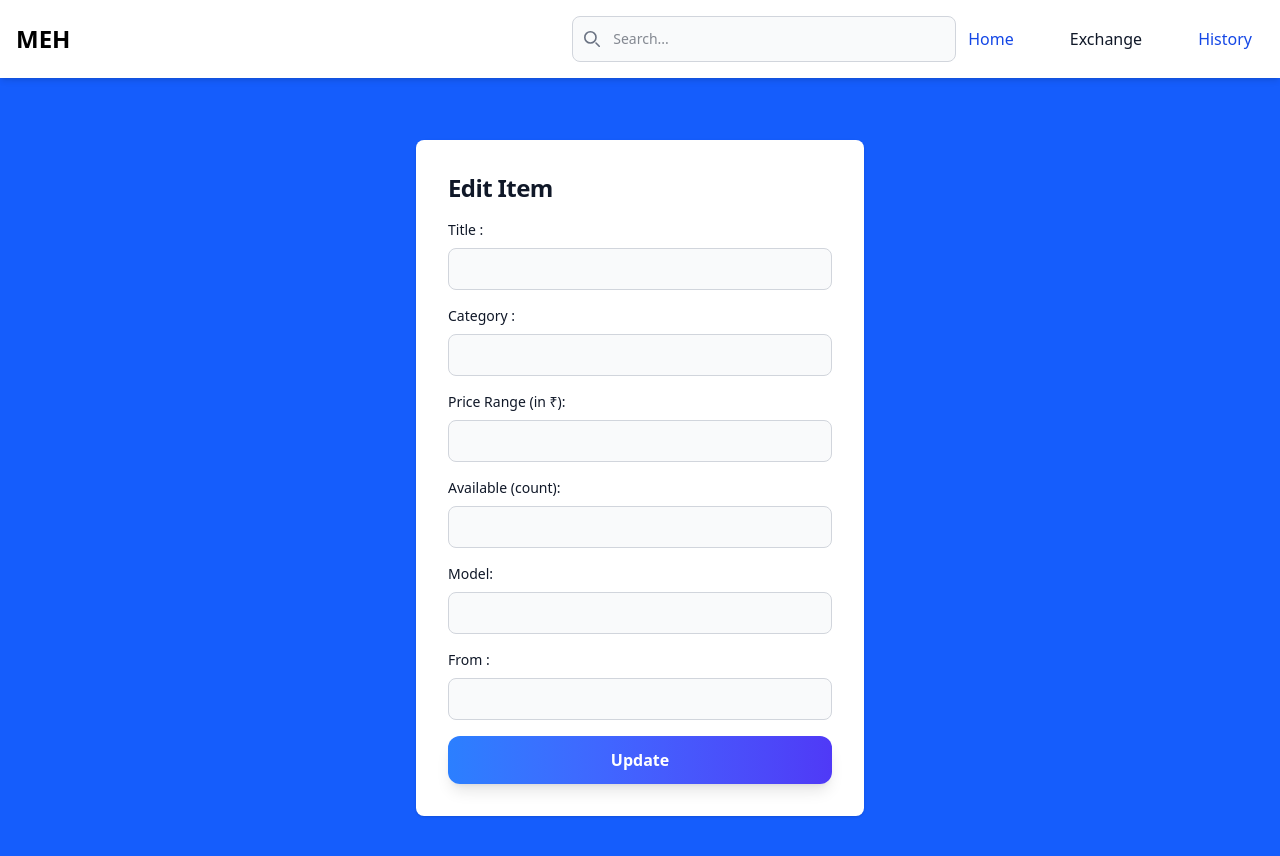
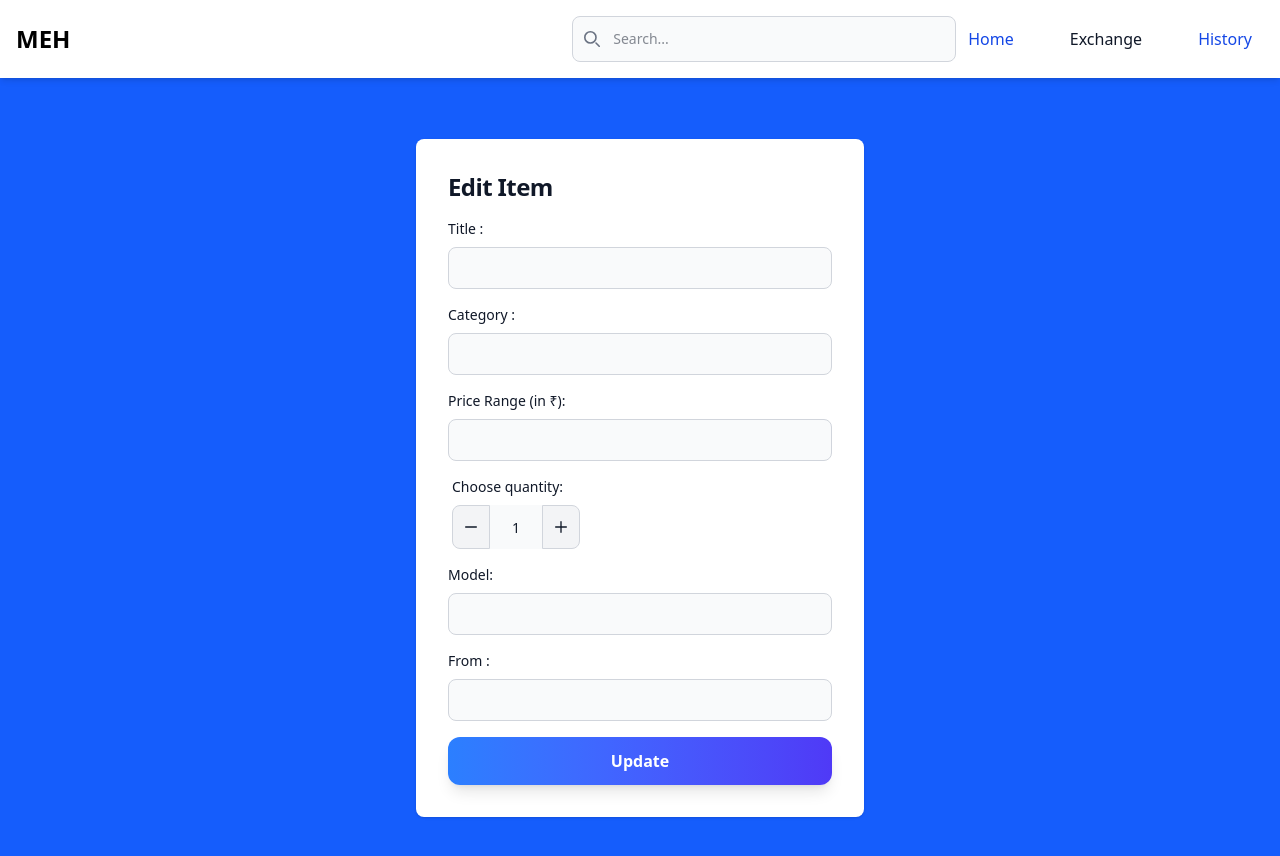
Before and after one commit to Mushtaq1295/MEH-v1, a React (Vite) app in the folder frontend/: page /details/engineedit in a window 1280 px wide. Shown: the top 856 px of the page. Built offline with nearby package versions, Linux system fonts and the light colour scheme; no server answers; a web font is replaced by a local one.

Commit message:
available functionality done

```diff
--- a/frontend/src/components/Accessories/AccessCheckoutForm.jsx
+++ b/frontend/src/components/Accessories/AccessCheckoutForm.jsx
@@ -9,6 +9,18 @@ const EditForm = () => {
 
     const [phone, setPhone] = useState("");
     const [error, setError] = useState("");
+
+    const [quantity, setQuantity] = useState(1);
+
+  const handleIncrement = () => {
+    setQuantity((prev) => prev + 1);
+  };
+
+  const handleDecrement = () => {
+    if (quantity > 1) {
+      setQuantity((prev) => prev - 1);
+    }
+  }
 
     const handleChange = (e) => {
       const input = e.target.value;
@@ -92,21 +104,42 @@ const EditForm = () => {
                       <form className="max-w-xs ">
                         <label for="quantity-input" className="block mb-2 text-sm font-medium text-gray-900 dark:text-white">Choose quantity:</label>
                         <div className="relative flex items-center max-w-[8rem]">
-                            <button type="button" id="decrement-button" data-input-counter-decrement="quantity-input" className="bg-gray-100 dark:bg-gray-700 dark:hover:bg-gray-600 dark:border-gray-600 hover:bg-gray-200 border border-gray-300 rounded-s-lg p-3 h-11 focus:ring-gray-100 dark:focus:ring-gray-700 focus:ring-2 focus:outline-none">
+                            <button
+                              type="button"
+                              id="decrement-button"
+                              data-input-counter-decrement="quantity-input"
+                              className="bg-gray-100 dark:bg-gray-700 dark:hover:bg-gray-600 dark:border-gray-600 hover:bg-gray-200 border border-gray-300 rounded-s-lg p-3 h-11 focus:ring-gray-100 dark:focus:ring-gray-700 focus:ring-2 focus:outline-none"
+                              onClick={handleDecrement}
+                              >
                                 <svg className="w-3 h-3 text-gray-900 dark:text-white" aria-hidden="true" xmlns="http://www.w3.org/2000/svg" fill="none" viewBox="0 0 18 2">
                                     <path stroke="currentColor" stroke-linecap="round" stroke-linejoin="round" stroke-width="2" d="M1 1h16"/>
                                 </svg>
                             </button>
-                            <input type="text" id="quantity-input" data-input-counter aria-describedby="helper-text-explanation" className="bg-gray-50 border-x-0 border-gray-300 h-11 text-center text-gray-900 text-sm focus:ring-blue-500 focus:border-blue-500 block w-full py-2.5 dark:bg-gray-700 dark:border-gray-600 dark:placeholder-gray-400 dark:text-white dark:focus:ring-blue-500 dark:focus:border-blue-500" placeholder="999" required />
-                            <button type="button" id="increment-button" data-input-counter-increment="quantity-input" className="bg-gray-100 dark:bg-gray-700 dark:hover:bg-gray-600 dark:border-gray-600 hover:bg-gray-200 border border-gray-300 rounded-e-lg p-3 h-11 focus:ring-gray-100 dark:focus:ring-gray-700 focus:ring-2 focus:outline-none">
+                            <input
+                              type="text"
+                              id="quantity-input"
+                              data-input-counter aria-describedby="helper-text-explanation"
+                              className="bg-gray-50 border-x-0 border-gray-300 h-11 text-center text-gray-900 text-sm focus:ring-blue-500 focus:border-blue-500 block w-full py-2.5 dark:bg-gray-700 dark:border-gray-600 dark:placeholder-gray-400 dark:text-white dark:focus:ring-blue-500 dark:focus:border-blue-500"
+                              placeholder="999"
+                              value={quantity}
+                              readOnly
+                              required
+
+                              />
+                            <button
+                              type="button"
+                              id="increment-button"
+                              data-input-counter-increment="quantity-input"
+                              className="bg-gray-100 dark:bg-gray-700 dark:hover:bg-gray-600 dark:border-gray-600 hover:bg-gray-200 border border-gray-300 rounded-e-lg p-3 h-11 focus:ring-gray-100 dark:focus:ring-gray-700 focus:ring-2 focus:outline-none"
+                              onClick={handleIncrement}
+                              >
                                 <svg className="w-3 h-3 text-gray-900 dark:text-white" aria-hidden="true" xmlns="http://www.w3.org/2000/svg" fill="none" viewBox="0 0 18 18">
                                     <path stroke="currentColor" stroke-linecap="round" stroke-linejoin="round" stroke-width="2" d="M9 1v16M1 9h16"/>
                                 </svg>
                             </button>
                         </div>
                       </form>
-                    </div>
-
+                  </div>
                     <div className="mt-4">
                             <label htmlFor="engineBrand" className="block mb-2 text-sm font-medium text-gray-900 dark:text-white">
                               Select Pay Mode:
--- a/frontend/src/components/Accessories/AccessEditForm.jsx
+++ b/frontend/src/components/Accessories/AccessEditForm.jsx
@@ -55,26 +55,45 @@ const EditForm = () => {
                   className="bg-gray-50 border border-gray-300 text-sm rounded-lg focus:ring-primary-600 focus:border-primary-600 block w-full p-2.5 dark:bg-gray-700 dark:border-gray-600 dark:placeholder-gray-400 dark:text-white"
                 />
               </div>
-              <label className="block mb-2 text-sm font-medium text-gray-900 dark:text-white">Available: </label>
-                <div className="flex items-center space-x-2 mt-2">
+              <div className='mt-4 ml-1'>
+                      <form className="max-w-xs ">
+                        <label for="quantity-input" className="block mb-2 text-sm font-medium text-gray-900 dark:text-white">Choose quantity:</label>
+                        <div className="relative flex items-center max-w-[8rem]">
                             <button
+                              type="button"
+                              id="decrement-button"
+                              data-input-counter-decrement="quantity-input"
+                              className="bg-gray-100 dark:bg-gray-700 dark:hover:bg-gray-600 dark:border-gray-600 hover:bg-gray-200 border border-gray-300 rounded-s-lg p-3 h-11 focus:ring-gray-100 dark:focus:ring-gray-700 focus:ring-2 focus:outline-none"
                               onClick={handleDecrement}
-                    className="bg-gray-200 p-2 rounded-l-lg border border-gray-300 hover:bg-gray-300"
                               >
-                    -
+                                <svg className="w-3 h-3 text-gray-900 dark:text-white" aria-hidden="true" xmlns="http://www.w3.org/2000/svg" fill="none" viewBox="0 0 18 2">
+                                    <path stroke="currentColor" stroke-linecap="round" stroke-linejoin="round" stroke-width="2" d="M1 1h16"/>
+                                </svg>
                             </button>
                             <input
                               type="text"
+                              id="quantity-input"
+                              data-input-counter aria-describedby="helper-text-explanation"
+                              className="bg-gray-50 border-x-0 border-gray-300 h-11 text-center text-gray-900 text-sm focus:ring-blue-500 focus:border-blue-500 block w-full py-2.5 dark:bg-gray-700 dark:border-gray-600 dark:placeholder-gray-400 dark:text-white dark:focus:ring-blue-500 dark:focus:border-blue-500"
+                              placeholder="999"
                               value={quantity}
                               readOnly
-                    className="text-white w-12 text-center border border-gray-300"
+                              required
+
                               />
                             <button
+                              type="button"
+                              id="increment-button"
+                              data-input-counter-increment="quantity-input"
+                              className="bg-gray-100 dark:bg-gray-700 dark:hover:bg-gray-600 dark:border-gray-600 hover:bg-gray-200 border border-gray-300 rounded-e-lg p-3 h-11 focus:ring-gray-100 dark:focus:ring-gray-700 focus:ring-2 focus:outline-none"
                               onClick={handleIncrement}
-                    className="bg-gray-200 p-2 rounded-r-lg border border-gray-300 hover:bg-gray-300"
                               >
-                    +
+                                <svg className="w-3 h-3 text-gray-900 dark:text-white" aria-hidden="true" xmlns="http://www.w3.org/2000/svg" fill="none" viewBox="0 0 18 18">
+                                    <path stroke="currentColor" stroke-linecap="round" stroke-linejoin="round" stroke-width="2" d="M9 1v16M1 9h16"/>
+                                </svg>
                             </button>
+                        </div>
+                      </form>
                   </div>
               <button
               type="submit"
--- a/frontend/src/components/Engines/EngineCheckoutForm.jsx
+++ b/frontend/src/components/Engines/EngineCheckoutForm.jsx
@@ -9,6 +9,18 @@ const EditForm = () => {
 
     const [phone, setPhone] = useState("");
     const [error, setError] = useState("");
+
+    const [quantity, setQuantity] = useState(1);
+
+  const handleIncrement = () => {
+    setQuantity((prev) => prev + 1);
+  };
+
+  const handleDecrement = () => {
+    if (quantity > 1) {
+      setQuantity((prev) => prev - 1);
+    }
+  }
 
     const handleChange = (e) => {
       const input = e.target.value;
@@ -85,24 +97,46 @@ const EditForm = () => {
                   </div>
                 </form>
                 </div>
-    <div className='mt-4 ml-1'>
+                <div className='mt-4 ml-1'>
                       <form className="max-w-xs ">
                         <label for="quantity-input" className="block mb-2 text-sm font-medium text-gray-900 dark:text-white">Choose quantity:</label>
                         <div className="relative flex items-center max-w-[8rem]">
-                            <button type="button" id="decrement-button" data-input-counter-decrement="quantity-input" className="bg-gray-100 dark:bg-gray-700 dark:hover:bg-gray-600 dark:border-gray-600 hover:bg-gray-200 border border-gray-300 rounded-s-lg p-3 h-11 focus:ring-gray-100 dark:focus:ring-gray-700 focus:ring-2 focus:outline-none">
+                            <button
+                              type="button"
+                              id="decrement-button"
+                              data-input-counter-decrement="quantity-input"
+                              className="bg-gray-100 dark:bg-gray-700 dark:hover:bg-gray-600 dark:border-gray-600 hover:bg-gray-200 border border-gray-300 rounded-s-lg p-3 h-11 focus:ring-gray-100 dark:focus:ring-gray-700 focus:ring-2 focus:outline-none"
+                              onClick={handleDecrement}
+                              >
                                 <svg className="w-3 h-3 text-gray-900 dark:text-white" aria-hidden="true" xmlns="http://www.w3.org/2000/svg" fill="none" viewBox="0 0 18 2">
                                     <path stroke="currentColor" stroke-linecap="round" stroke-linejoin="round" stroke-width="2" d="M1 1h16"/>
                                 </svg>
                             </button>
-                            <input type="text" id="quantity-input" data-input-counter aria-describedby="helper-text-explanation" className="bg-gray-50 border-x-0 border-gray-300 h-11 text-center text-gray-900 text-sm focus:ring-blue-500 focus:border-blue-500 block w-full py-2.5 dark:bg-gray-700 dark:border-gray-600 dark:placeholder-gray-400 dark:text-white dark:focus:ring-blue-500 dark:focus:border-blue-500" placeholder="999" required />
-                            <button type="button" id="increment-button" data-input-counter-increment="quantity-input" className="bg-gray-100 dark:bg-gray-700 dark:hover:bg-gray-600 dark:border-gray-600 hover:bg-gray-200 border border-gray-300 rounded-e-lg p-3 h-11 focus:ring-gray-100 dark:focus:ring-gray-700 focus:ring-2 focus:outline-none">
+                            <input
+                              type="text"
+                              id="quantity-input"
+                              data-input-counter aria-describedby="helper-text-explanation"
+                              className="bg-gray-50 border-x-0 border-gray-300 h-11 text-center text-gray-900 text-sm focus:ring-blue-500 focus:border-blue-500 block w-full py-2.5 dark:bg-gray-700 dark:border-gray-600 dark:placeholder-gray-400 dark:text-white dark:focus:ring-blue-500 dark:focus:border-blue-500"
+                              placeholder="999"
+                              value={quantity}
+                              readOnly
+                              required
+
+                              />
+                            <button
+                              type="button"
+                              id="increment-button"
+                              data-input-counter-increment="quantity-input"
+                              className="bg-gray-100 dark:bg-gray-700 dark:hover:bg-gray-600 dark:border-gray-600 hover:bg-gray-200 border border-gray-300 rounded-e-lg p-3 h-11 focus:ring-gray-100 dark:focus:ring-gray-700 focus:ring-2 focus:outline-none"
+                              onClick={handleIncrement}
+                              >
                                 <svg className="w-3 h-3 text-gray-900 dark:text-white" aria-hidden="true" xmlns="http://www.w3.org/2000/svg" fill="none" viewBox="0 0 18 18">
                                     <path stroke="currentColor" stroke-linecap="round" stroke-linejoin="round" stroke-width="2" d="M9 1v16M1 9h16"/>
                                 </svg>
                             </button>
                         </div>
                       </form>
-                    </div>
+                  </div>
 
               <div>
                 {/* Default Radio Button */}
--- a/frontend/src/components/Engines/EngineEditForm.jsx
+++ b/frontend/src/components/Engines/EngineEditForm.jsx
@@ -5,6 +5,17 @@ import { useState } from "react";
 const EditForm = () => {
     const [category, setCategory] = useState("");
     const [engineBrand, setEngineBrand] = useState("");
+    const [quantity, setQuantity] = useState(1);
+
+      const handleIncrement = () => {
+        setQuantity((prev) => prev + 1);
+      };
+
+      const handleDecrement = () => {
+        if (quantity > 1) {
+          setQuantity((prev) => prev - 1);
+        }
+      }
   return (
     <>
       <section className="min-h-screen bg-blue-600 dark:bg-gray-900">
@@ -40,14 +51,46 @@ const EditForm = () => {
                   className="bg-gray-50 border border-gray-300 text-gray-900 text-sm rounded-lg focus:ring-primary-600 focus:border-primary-600 block w-full p-2.5 dark:bg-gray-700 dark:border-gray-600 dark:placeholder-gray-400 dark:text-white"
                 />
               </div>
-              <div>
-                <label htmlFor="number" className="block mb-2 text-sm font-medium text-gray-900 dark:text-white">
-                  Available (count):
-                </label>
-                <input type="number" name="number" id="number" required
-                  className="bg-gray-50 border border-gray-300 text-gray-900 text-sm rounded-lg focus:ring-primary-600 focus:border-primary-600 block w-full p-2.5 dark:bg-gray-700 dark:border-gray-600 dark:placeholder-gray-400 dark:text-white"
-                />
-              </div>
+              <div className='mt-4 ml-1'>
+                      <form className="max-w-xs ">
+                        <label for="quantity-input" className="block mb-2 text-sm font-medium text-gray-900 dark:text-white">Choose quantity:</label>
+                        <div className="relative flex items-center max-w-[8rem]">
+                            <button
+                              type="button"
+                              id="decrement-button"
+                              data-input-counter-decrement="quantity-input"
+                              className="bg-gray-100 dark:bg-gray-700 dark:hover:bg-gray-600 dark:border-gray-600 hover:bg-gray-200 border border-gray-300 rounded-s-lg p-3 h-11 focus:ring-gray-100 dark:focus:ring-gray-700 focus:ring-2 focus:outline-none"
+                              onClick={handleDecrement}
+                              >
+                                <svg className="w-3 h-3 text-gray-900 dark:text-white" aria-hidden="true" xmlns="http://www.w3.org/2000/svg" fill="none" viewBox="0 0 18 2">
+                                    <path stroke="currentColor" stroke-linecap="round" stroke-linejoin="round" stroke-width="2" d="M1 1h16"/>
+                                </svg>
+                            </button>
+                            <input
+                              type="text"
+                              id="quantity-input"
+                              data-input-counter aria-describedby="helper-text-explanation"
+                              className="bg-gray-50 border-x-0 border-gray-300 h-11 text-center text-gray-900 text-sm focus:ring-blue-500 focus:border-blue-500 block w-full py-2.5 dark:bg-gray-700 dark:border-gray-600 dark:placeholder-gray-400 dark:text-white dark:focus:ring-blue-500 dark:focus:border-blue-500"
+                              placeholder="999"
+                              value={quantity}
+                              readOnly
+                              required
+
+                              />
+                            <button
+                              type="button"
+                              id="increment-button"
+                              data-input-counter-increment="quantity-input"
+                              className="bg-gray-100 dark:bg-gray-700 dark:hover:bg-gray-600 dark:border-gray-600 hover:bg-gray-200 border border-gray-300 rounded-e-lg p-3 h-11 focus:ring-gray-100 dark:focus:ring-gray-700 focus:ring-2 focus:outline-none"
+                              onClick={handleIncrement}
+                              >
+                                <svg className="w-3 h-3 text-gray-900 dark:text-white" aria-hidden="true" xmlns="http://www.w3.org/2000/svg" fill="none" viewBox="0 0 18 18">
+                                    <path stroke="currentColor" stroke-linecap="round" stroke-linejoin="round" stroke-width="2" d="M9 1v16M1 9h16"/>
+                                </svg>
+                            </button>
+                        </div>
+                      </form>
+                  </div>
               <div>
                 <label htmlFor="number" className="block mb-2 text-sm font-medium text-gray-900 dark:text-white">
                   Model:
```
Also changed, not shown: frontend/src/components/Engines/EngineCategories.jsx (+2 -6 lines). Lines whose indentation alone changed are shown as unchanged.
